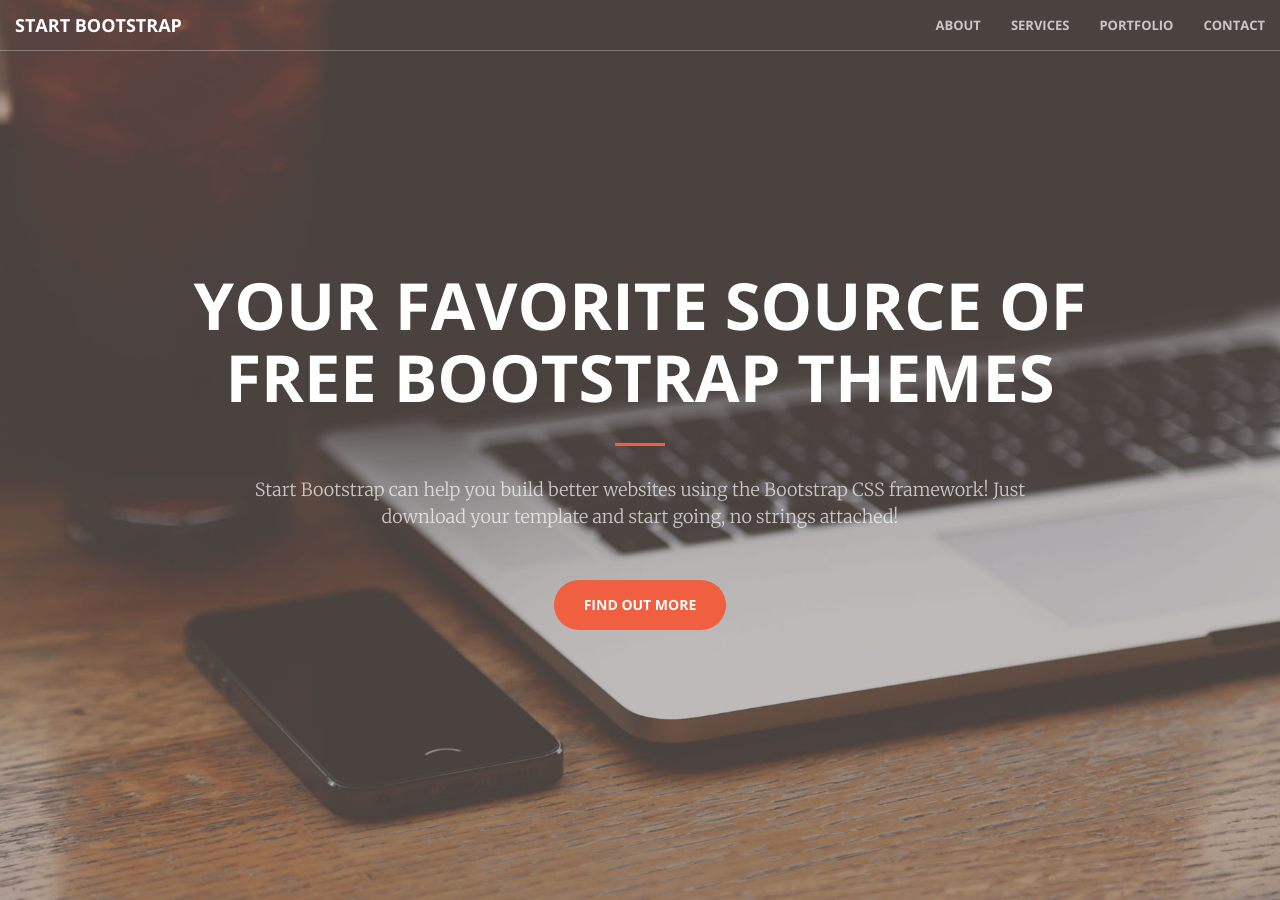
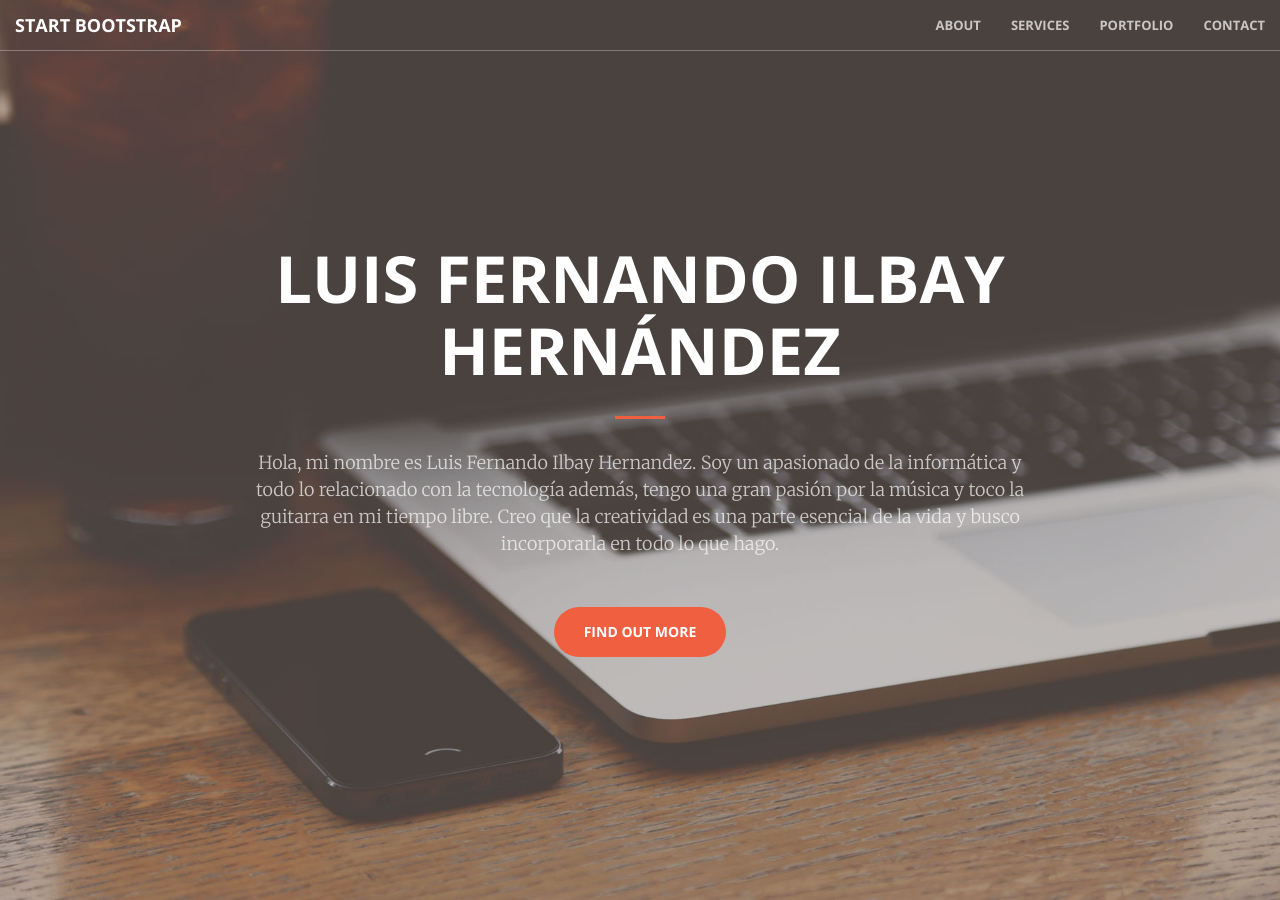
Before and after one commit to lfih-96/lfih-96.github.io, a Jekyll site: the page built from index.html, in a window 1280 px wide and 900 px high. Built offline with Jekyll 4.4.1, drawn with Linux system fonts in a browser that asks for light colours.

Commit message:
MODIFICADO
AVANCE 1

```diff
--- a/_includes/header.html
+++ b/_includes/header.html
@@ -1,9 +1,9 @@
 <header>
     <div class="header-content">
         <div class="header-content-inner">
-            <h1>Your Favorite Source of Free Bootstrap Themes</h1>
+            <h1>LUIS FERNANDO ILBAY HERNÁNDEZ</h1>
             <hr>
-            <p>Start Bootstrap can help you build better websites using the Bootstrap CSS framework! Just download your template and start going, no strings attached!</p>
+            <p> Hola, mi nombre es Luis Fernando Ilbay Hernandez. Soy un apasionado de la informática y todo lo relacionado con la tecnología además, tengo una gran pasión por la música y toco la guitarra en mi tiempo libre. Creo que la creatividad es una parte esencial de la vida y busco incorporarla en todo lo que hago.</p>
             <a href="#about" class="btn btn-primary btn-xl page-scroll">Find Out More</a>
         </div>
     </div>
```
